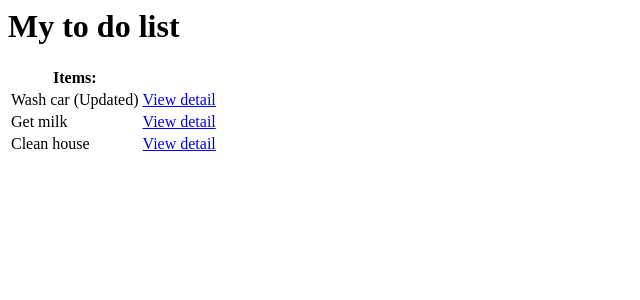
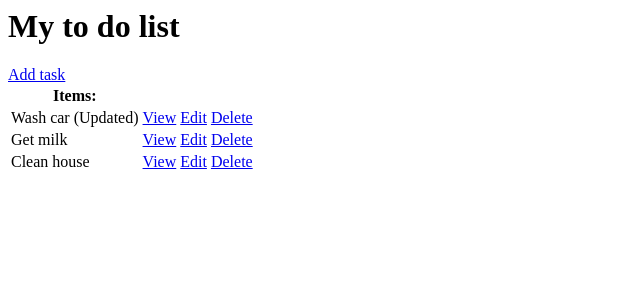
Before and after one commit to Im-Invisible/todo_list_project, a Django app: page / in a window 1280 px wide. Shown: the top 300 px of the page, without its empty margins (0-640 px from the left). Run offline with Django 3.2, Linux system fonts and the light colour scheme; data comes from the database, SQL or seed files in the repository; both versions use the stored data as it was after the commit.

Commit message:
Added create, update & delete items

```diff
--- /dev/null
+++ b/base/templates/base/task_confirm_delete.html
@@ -0,0 +1,6 @@
+<a href="{% url 'tasks' %}">Go back</a>
+<form action="" method="POST">
+    {% csrf_token %}
+    <p>Are your sure want to delete this task? "{{ task }}"</p>
+    <input type="submit" value="Delete" />
+</form>
--- a/base/templates/base/task_list.html
+++ b/base/templates/base/task_list.html
@@ -1,14 +1,18 @@
 <h1>My to do list</h1>
+<a href="{% url 'task-create' %}">Add task</a>
 
 <table>
     <tr>
         <th>Items:</th>
+        <th></th>
     </tr>
 
     {% for task in object_list %}
     <tr>
         <td>{{ task.title }}</td>
-        <td><a href="{% url 'task' task.id %}">View detail</a></td>
+        <td><a href="{% url 'task' task.id %}">View</a></td>
+        <td><a href="{% url 'task-update' task.id %}">Edit</a></td>
+        <td><a href="{% url 'task-delete' task.id %}">Delete</a></td>
     </tr>
     {% empty %}
         <h3>No items in list</h3>
--- a/base/urls.py
+++ b/base/urls.py
@@ -1,8 +1,10 @@
 from django.urls import path
-from .views import taskList, taskDetail
+from .views import  taskList, taskDetail, taskCreate, taskUpdate, taskDelete
 
 urlpatterns = [
     path('', taskList.as_view(), name='tasks'),
     path('task/<int:pk>/', taskDetail.as_view(), name='task'),
-
+    path('task-create/', taskCreate.as_view(), name='task-create'),
+    path('task-update/<int:pk>/', taskUpdate.as_view(), name='task-update'),
+    path('task-delete/<int:pk>/', taskDelete.as_view(), name='task-delete'),
 ]
--- a/base/views.py
+++ b/base/views.py
@@ -1,9 +1,11 @@
 from re import T
+from statistics import mode
 from django.forms import DateField, models
 from django.shortcuts import render
 from django.views.generic.list import ListView
 from django.views.generic.detail import DetailView
-from django.views.generic.edit import CreateView
+from django.views.generic.edit import CreateView, UpdateView, DeleteView
+from django.urls import reverse_lazy
 from .models import Task
 
 
@@ -20,3 +22,17 @@ class taskDetail(DetailView):
 
 class taskCreate(CreateView):
     model = Task
+    fields = '__all__'
+    success_url = reverse_lazy('tasks')
+
+
+class taskUpdate(UpdateView):
+    model = Task
+    fields = '__all__'
+    success_url = reverse_lazy('tasks')
+
+
+class taskDelete(DeleteView):
+    model = Task
+    context_object_name = 'task'
+    success_url = reverse_lazy('tasks')
```
Also changed, not shown: base/templates/base/task_form.html (+7 -0 lines), db.sqlite3.
